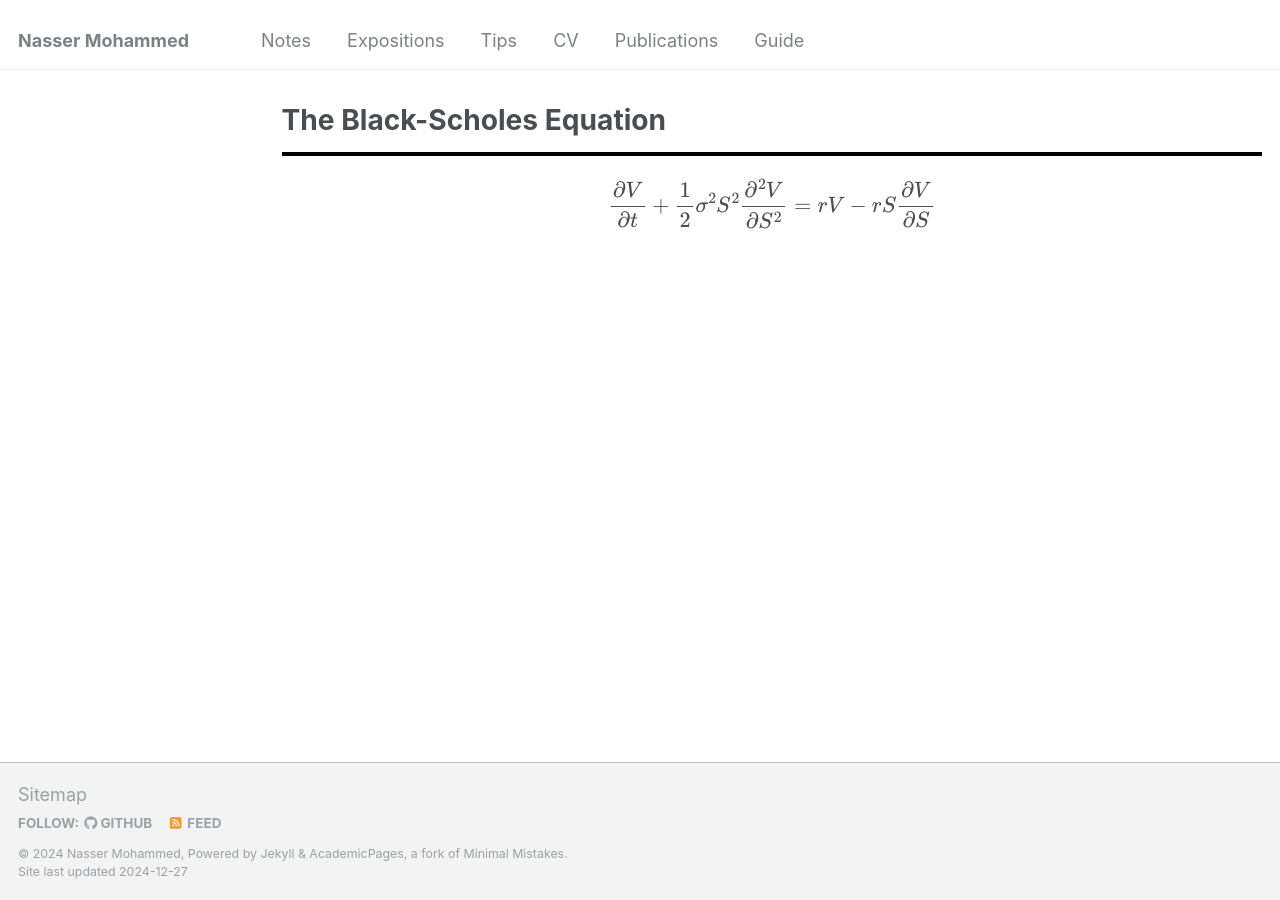
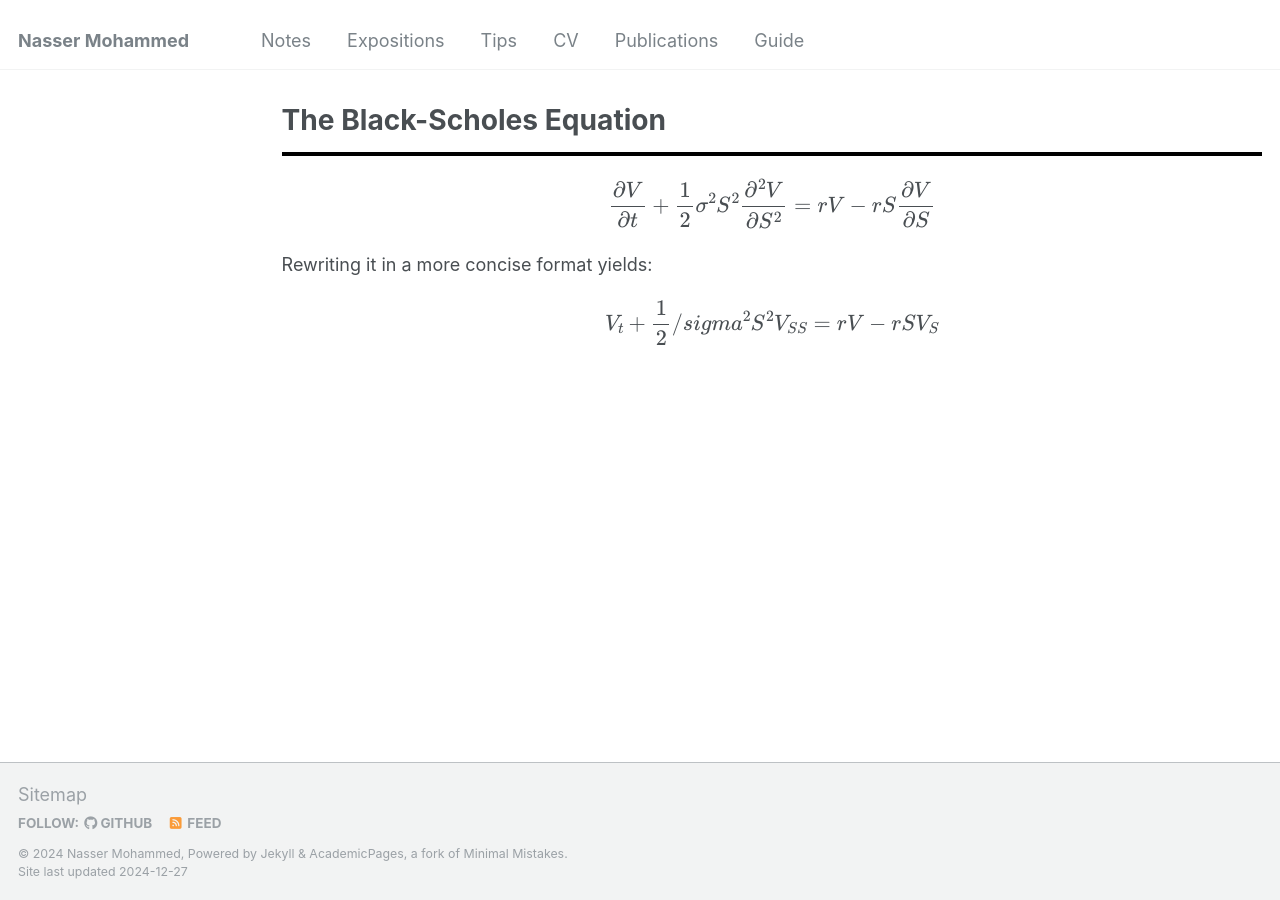
Before and after one commit to Nasser-Mohammed/Nasser-Mohammed.github.io, a Jekyll site: the page built from _pages/expos/black-scholes.md, in a window 1280 px wide. Built offline with Jekyll 4.4.1, drawn with Linux system fonts in a browser that asks for light colours.

Commit message:
Update black-scholes.md

```diff
--- a/_pages/expos/black-scholes.md
+++ b/_pages/expos/black-scholes.md
@@ -6,3 +6,5 @@ author_profile: false
 ---
 <hr style="border: 2px solid black;">
 \\[\frac{\partial V}{\partial t} + \frac{1}{2}\sigma^2S^2\frac{\partial^2 V}{\partial S^2} = rV - rS\frac{\partial V}{\partial S}\\]
+Rewriting it in a more concise format yields:
+\\[V_t + \frac{1}{2}/sigma^2S^2V_{SS} = rV - rSV_S\\]
```
